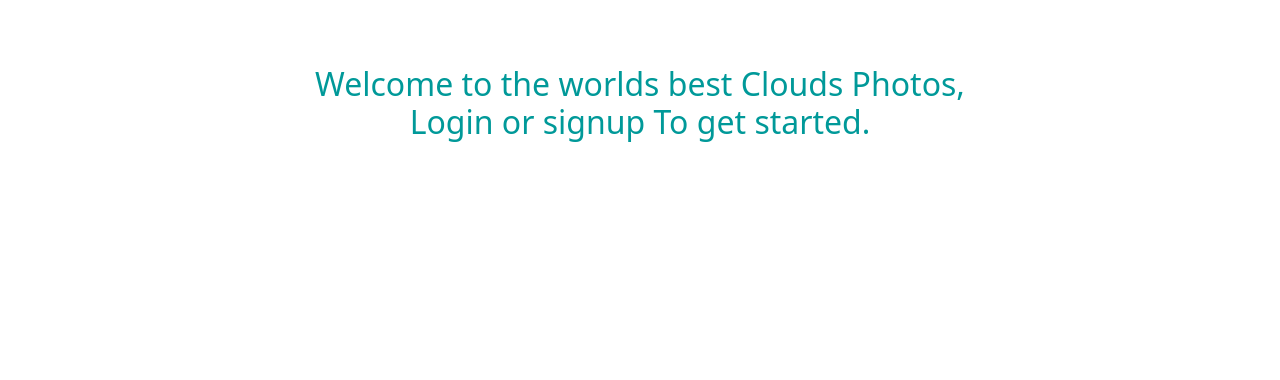
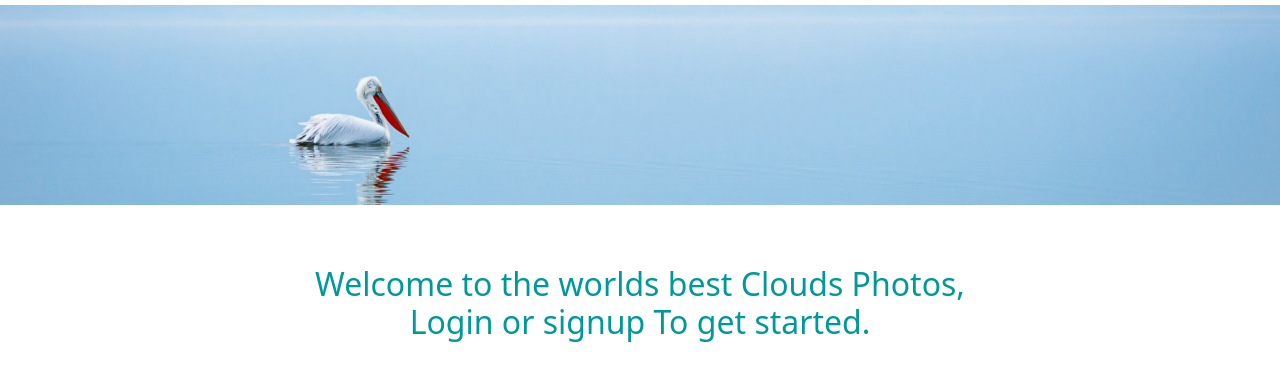
Before and after one commit to Ethical-batch-32/cw1-tsherepems, a plain HTML site: page index.html in a window 1280 px wide. Shown: the part 60-440 px from the top of the page. Drawn offline with Linux system fonts and the light colour scheme.

Commit message:
re-update

```diff
--- a/index.html
+++ b/index.html
@@ -43,6 +43,9 @@ https://templatemo.com/tm-556-catalog-z
             </div>
         </div>
     </nav>
+         <div class="tm-hero d-flex justify-content-center align-items-center" data-parallax="scroll" data-image-src="img/hero.jpg">
+
+    </div>
     <div class="container-fluid tm-container-content tm-mt-60">
         <div class="row mb-4" style="text-align:center;">
             <h2 class="col-12 tm-text-primary">
```
